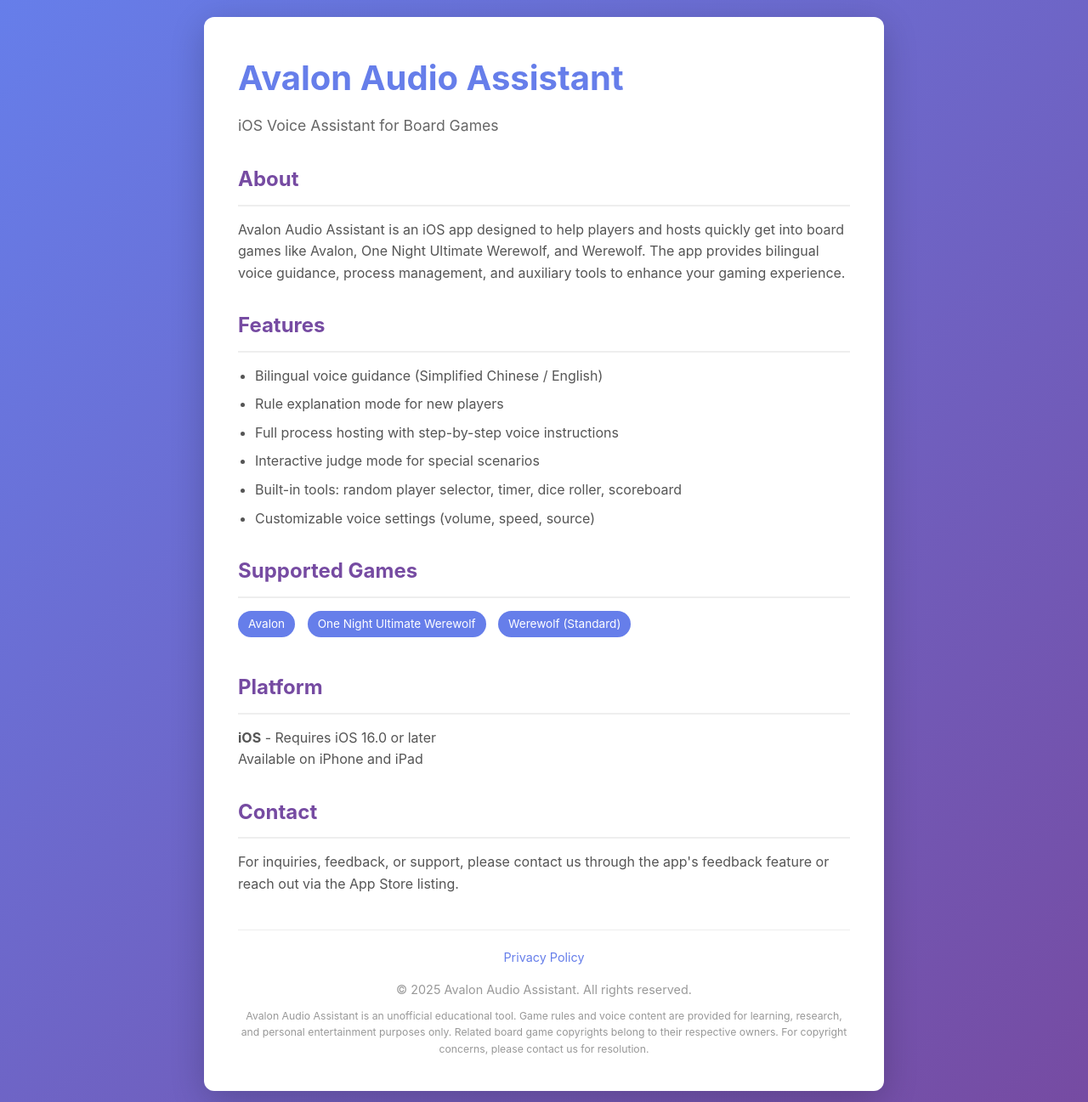
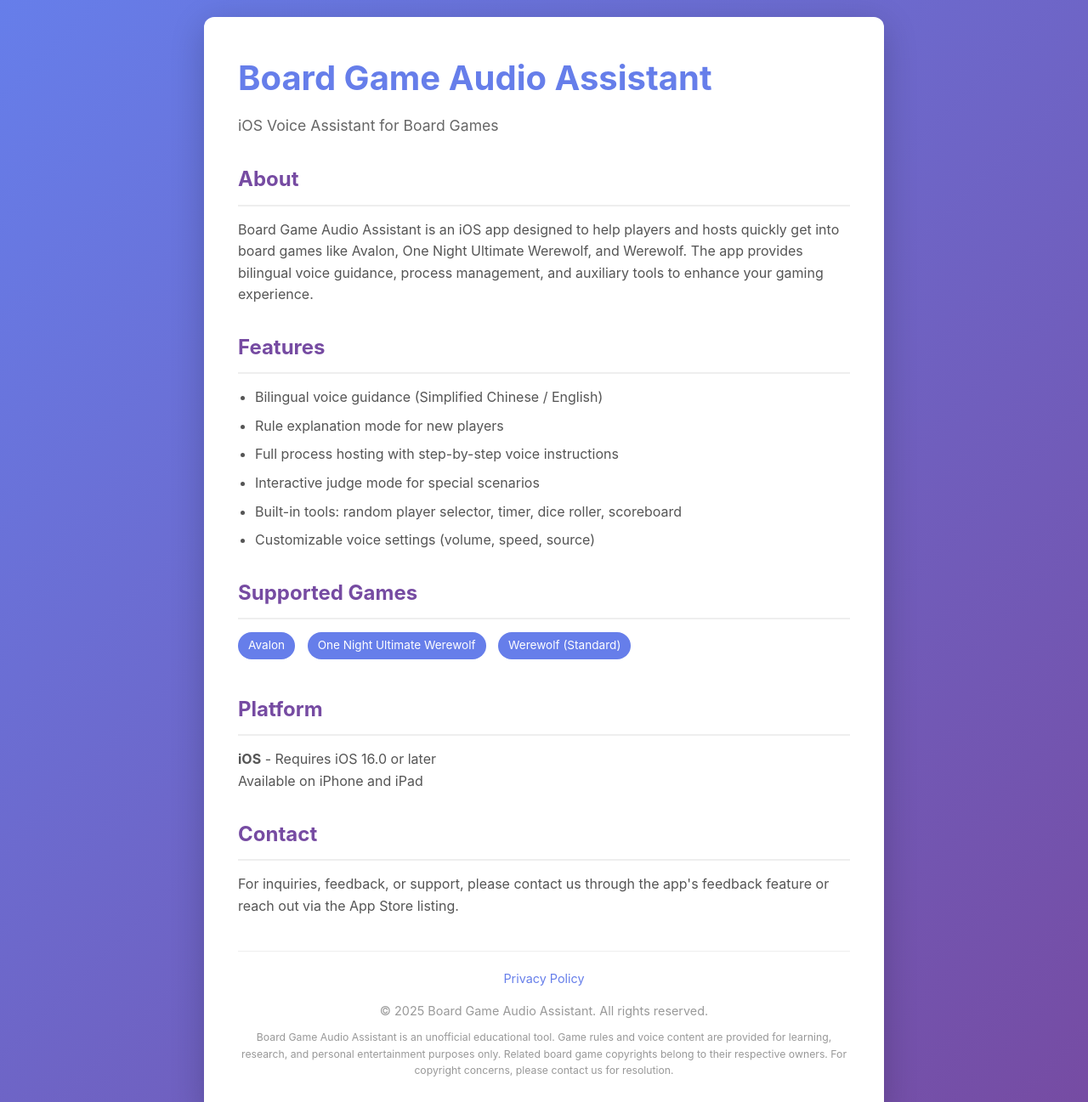
Before and after one commit to boardgamevoice-commits/avalon_audio_assistant_website, a plain HTML site: page index.html in a window 1280 px wide. Shown: the top 1297 px of the page at 85% size. Drawn offline with Linux system fonts and the light colour scheme.

Commit message:
Rename site to Board Game Audio Assistant

```diff
--- a/index.html
+++ b/index.html
@@ -3,7 +3,7 @@
 <head>
     <meta charset="UTF-8">
     <meta name="viewport" content="width=device-width, initial-scale=1.0">
-    <title>Avalon Audio Assistant - Developer</title>
+    <title>Board Game Audio Assistant - Developer</title>
     <style>
         * {
             margin: 0;
@@ -101,13 +101,13 @@
 </head>
 <body>
     <div class="container">
-        <h1>Avalon Audio Assistant</h1>
+        <h1>Board Game Audio Assistant</h1>
         <p class="subtitle">iOS Voice Assistant for Board Games</p>
 
         <div class="section">
             <h2>About</h2>
             <p>
-                Avalon Audio Assistant is an iOS app designed to help players and hosts quickly get into board games
+                Board Game Audio Assistant is an iOS app designed to help players and hosts quickly get into board games
                 like Avalon, One Night Ultimate Werewolf, and Werewolf. The app provides bilingual voice guidance,
                 process management, and auxiliary tools to enhance your gaming experience.
             </p>
@@ -153,10 +153,10 @@
                 <a href="privacy.html" class="link">Privacy Policy</a>
             </p>
             <p style="margin-top: 15px;">
-                &copy; 2025 Avalon Audio Assistant. All rights reserved.
+                &copy; 2025 Board Game Audio Assistant. All rights reserved.
             </p>
             <p style="margin-top: 10px; font-size: 0.85em;">
-                Avalon Audio Assistant is an unofficial educational tool. Game rules and voice content are provided
+                Board Game Audio Assistant is an unofficial educational tool. Game rules and voice content are provided
                 for learning, research, and personal entertainment purposes only. Related board game copyrights
                 belong to their respective owners. For copyright concerns, please contact us for resolution.
             </p>
```
Also changed, not shown: privacy.html (+5 -5 lines).
